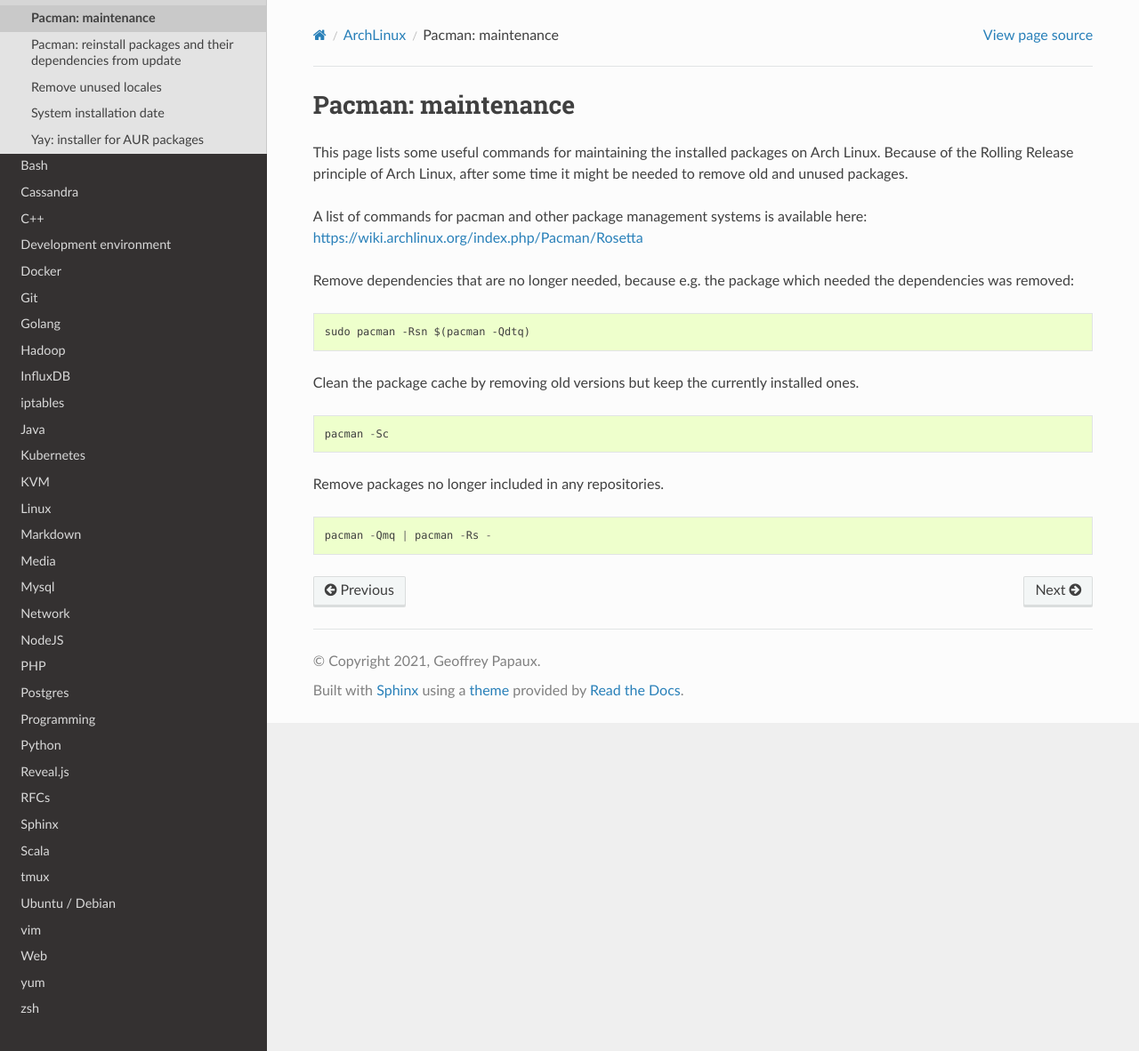
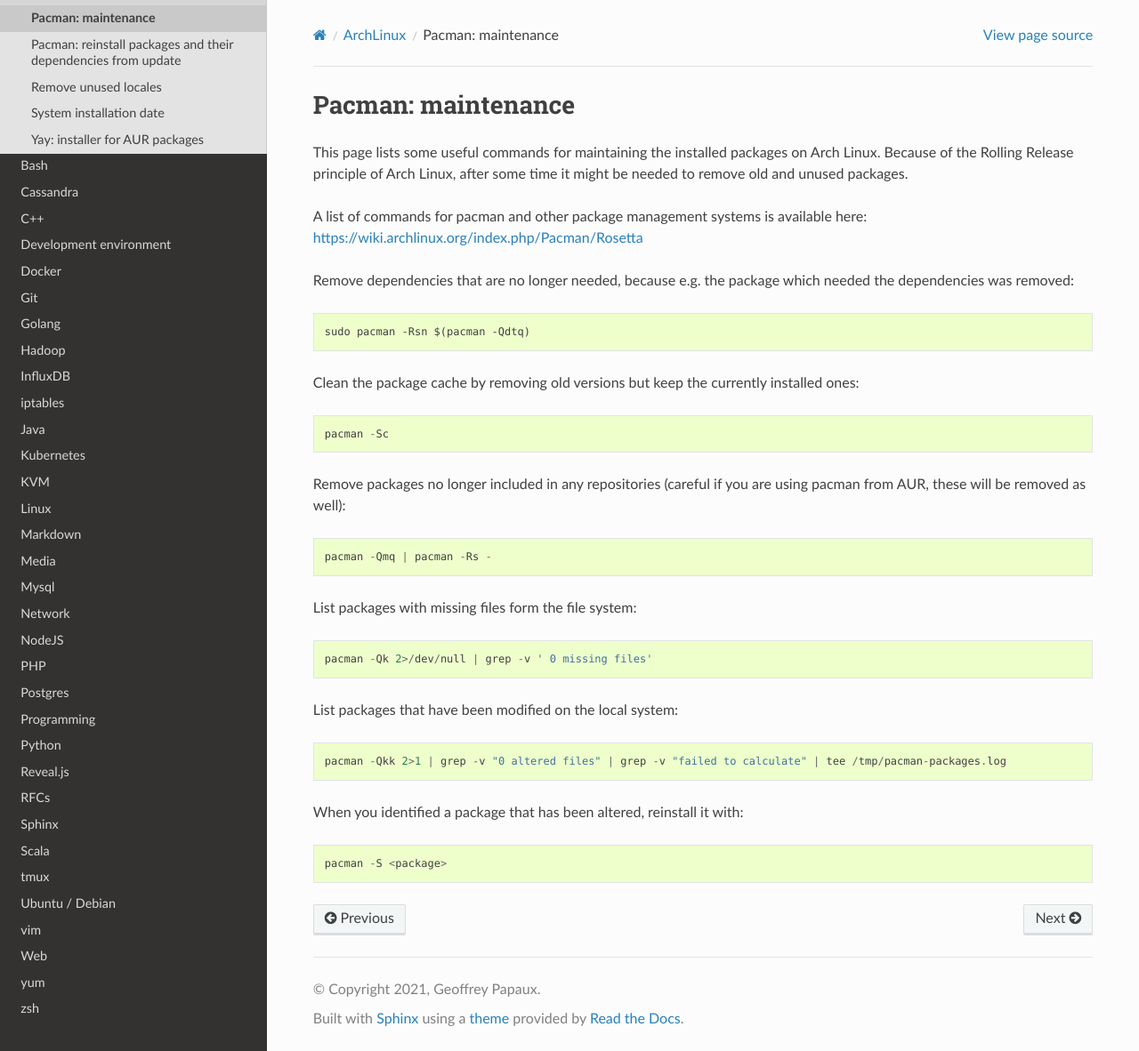
Before and after one commit to papaux/til, a Sphinx documentation site: the page built from source/archlinux/pacman-maintenance.rst, in a window 1280 px wide and 1182 px high. Shown: the whole window at 89% size. Built offline with Sphinx 7.4.7 and the Read the Docs theme 2.0.0, drawn with Linux system fonts in a browser that asks for light colours.

Commit message:
pacman: new maintenance commands

```diff
--- a/source/archlinux/pacman-maintenance.rst
+++ b/source/archlinux/pacman-maintenance.rst
@@ -5,21 +5,26 @@ This page lists some useful commands for maintaining the installed packages on A
 
 A list of commands for pacman and other package management systems is available here: https://wiki.archlinux.org/index.php/Pacman/Rosetta
 
-
-Remove dependencies that are no longer needed, because e.g. the package which needed the dependencies was removed:
-
-.. code::
+Remove dependencies that are no longer needed, because e.g. the package which needed the dependencies was removed::
 
    sudo pacman -Rsn $(pacman -Qdtq)
 
-Clean the package cache by removing old versions but keep the currently installed ones.
-
-.. code::
+Clean the package cache by removing old versions but keep the currently installed ones::
 
    pacman -Sc
 
-Remove packages no longer included in any repositories.
-
-.. code::
+Remove packages no longer included in any repositories (careful if you are using pacman from AUR, these will be removed as well)::
 
    pacman -Qmq | pacman -Rs -
+
+List packages with missing files form the file system::
+
+   pacman -Qk 2>/dev/null | grep -v ' 0 missing files'
+
+List packages that have been modified on the local system::
+
+   pacman -Qkk 2>1 | grep -v "0 altered files" | grep -v "failed to calculate" | tee /tmp/pacman-packages.log
+
+When you identified a package that has been altered, reinstall it with::
+
+   pacman -S <package>
```
